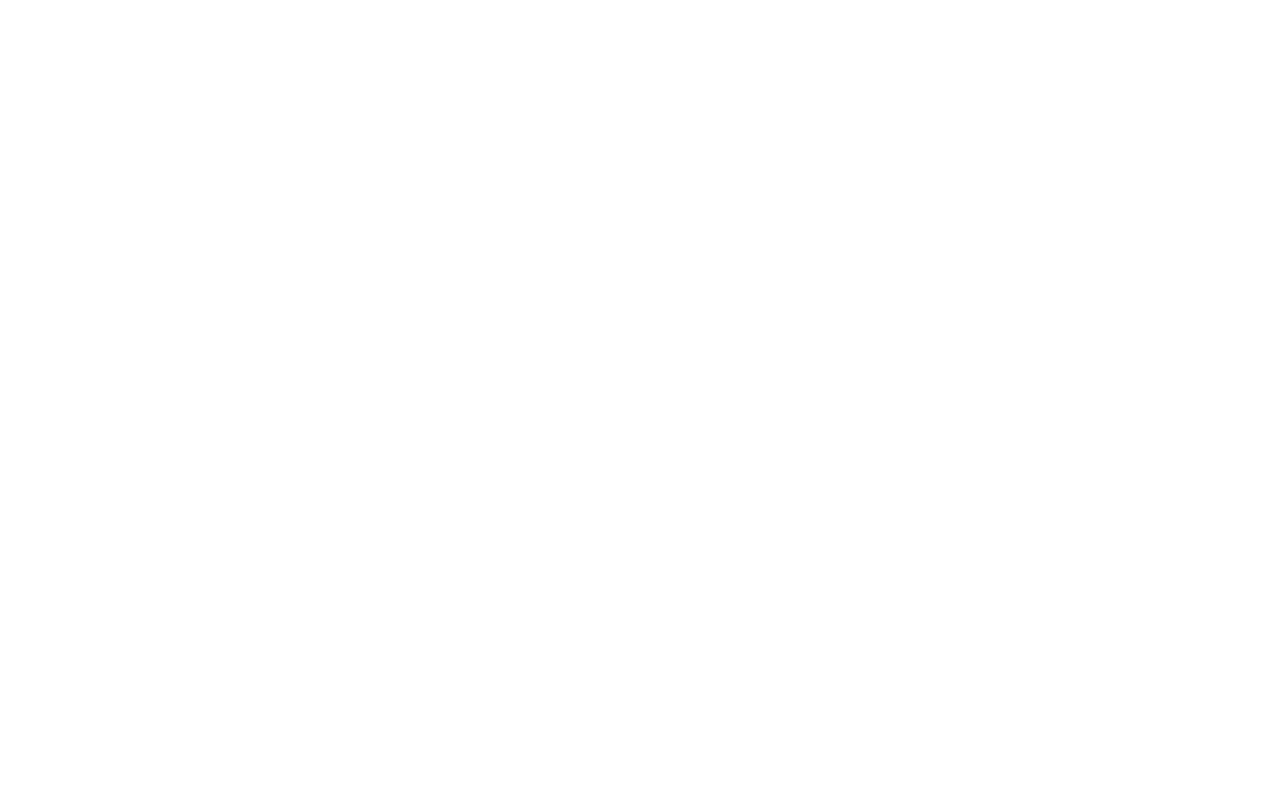
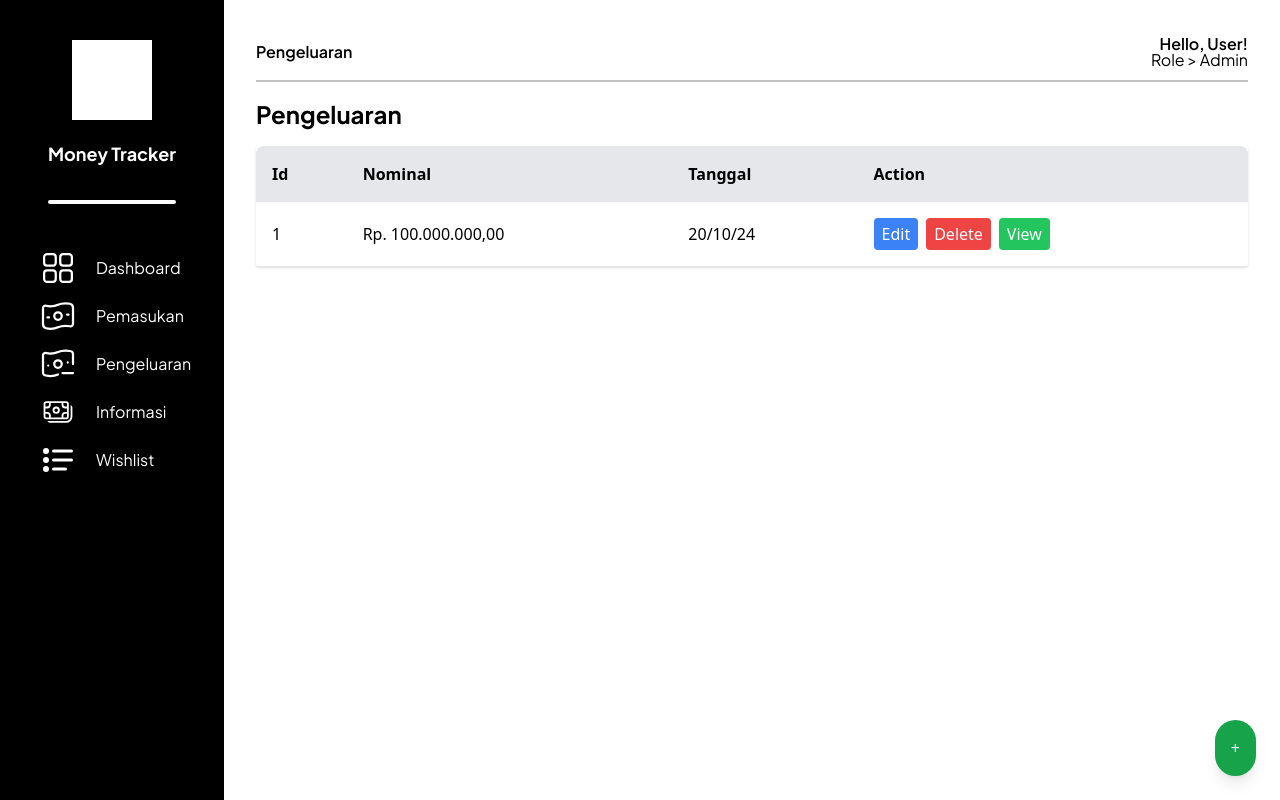
Before and after one commit to Bibintanggg/moneyTrack, a React (Vite) app: page /pengeluaran in a window 1280 px wide. Built offline with nearby package versions, Linux system fonts and the light colour scheme.

Commit message:
Add CRUD : Error value

```diff
--- a/src/pages/Outcome.jsx
+++ b/src/pages/Outcome.jsx
@@ -1,9 +1,163 @@
+import { useState } from "react";
+import Sidebar from "../components/Sidebar";
+import AddView from "../components/Modal/AddView";
+import EditView from "../components/Modal/EditView";
+import DeleteView from "../components/Modal/DeleteView";
+import DetailView from "../components/Modal/DetailView";
+
 function Outcome() {
+    const fields = ["nominal", "tanggal"];
+
+    const [open, setOpen] = useState({
+        add: false,
+        edit: false,
+        delete: false,
+        view: false,
+    });
+    const [activities, setActivities] = useState([
+        {
+            id: 1,
+            sumber: "Hamba Allah",
+            nominal: "Rp. 100.000.000,00",
+            tanggal: "20/10/24",
+        },
+    ]);
+    const [currentActivity, setCurrentActivity] = useState(null);
+
+    const handleAdd = (newActivity) => {
+        setActivities([
+            ...activities,
+            { ...newActivity, id: activities.length + 1 },
+        ]);
+        setOpen({ ...open, add: false });
+    };
+
+    const handleEdit = (updatedActivity) => {
+        setActivities(
+            activities.map((activity) =>
+                activity.id === updatedActivity.id ? updatedActivity : activity
+            )
+        );
+        setOpen({ ...open, edit: false });
+    };
+
+    const handleDelete = (id) => {
+        setActivities(activities.filter((activity) => activity.id !== id));
+        setOpen({ ...open, delete: false });
+    };
+
     return (
-        <div>
+        <section className="relative min-h-screen">
+            <Sidebar />
+            <div className="ml-56 p-8">
+                <div className="flex justify-between text-left">
+                    <h1 className="text-base font-semibold font-jakarta pt-2">
+                        Pengeluaran
+                    </h1>
+                    <div className="text-right">
+                        <h2 className="text-base font-semibold font-jakarta">
+                            Hello, User!
+                        </h2>
+                        <p className="-translate-y-2 font-jakarta">
+                            Role &gt; Admin
+                        </p>
+                    </div>
+                </div>
+                <div className="w-full h-0.5 mx-auto opacity-25 bg-black"></div>
 
-        </div>
-    )
+                <h1 className="text-2xl font-bold font-jakarta mt-4">Pengeluaran</h1>
+
+                <table className="min-w-full mt-4 bg-white rounded shadow">
+                    <thead>
+                        <tr className="text-left bg-gray-200">
+                            <th className="p-4 rounded-tl-lg">Id</th>
+                            {fields.map((field) => (
+                                <th key={field} className="p-4">
+                                    {field.charAt(0).toUpperCase() + field.slice(1)}
+                                </th>
+                            ))}
+                            <th className="p-4 rounded-tr-lg">Action</th>
+                        </tr>
+                    </thead>
+                    <tbody>
+                        {activities.map((activity) => (
+                            <tr key={activity.id} className="border-b">
+                                <td className="p-4">{activity.id}</td>
+                                {fields.map((field) => (
+                                    <td key={field} className="p-4">
+                                        {activity[field]}
+                                    </td>
+                                ))}
+                                <td className="flex p-4 space-x-2">
+                                    <button
+                                        className="px-2 py-1 text-white bg-blue-500 rounded hover:bg-blue-600"
+                                        onClick={() => {
+                                            setCurrentActivity(activity);
+                                            setOpen({ ...open, edit: true });
+                                        }}
+                                    >
+                                        Edit
+                                    </button>
+
+                                    <button
+                                        className="px-2 py-1 text-white bg-red-500 rounded hover:bg-red-600"
+                                        onClick={() => {
+                                            setCurrentActivity(activity);
+                                            setOpen({ ...open, delete: true });
+                                        }}
+                                    >
+                                        Delete
+                                    </button>
+                                    <button
+                                        className="px-2 py-1 text-white bg-green-500 rounded hover:bg-green-600"
+                                        onClick={() => {
+                                            setCurrentActivity(activity);
+                                            setOpen({ ...open, view: true });
+                                        }}
+                                    >
+                                        View
+                                    </button>
+                                </td>
+                            </tr>
+                        ))}
+                    </tbody>
+                </table>
+
+                <button
+                    className="fixed p-4 text-white bg-green-600 rounded-full shadow-lg bottom-6 right-6 hover:bg-green-700"
+                    onClick={() => setOpen({ ...open, add: true })}
+                >
+                    +
+                </button>
+
+                <AddView
+                    open={open.add}
+                    onClose={() => setOpen({ ...open, add: false })}
+                    onSubmit={handleAdd}
+                    fields={fields}
+                />
+                <EditView
+                    open={open.edit}
+                    onClose={() => setOpen({ ...open, edit: false })}
+                    onSubmit={handleEdit}
+                    fields={fields}
+                    activity={currentActivity}
+                />
+                <DeleteView
+                    open={open.delete}
+                    onClose={() => setOpen({ ...open, delete: false })}
+                    onSubmit={() => handleDelete(currentActivity.id)}
+                    activity={currentActivity}
+                />
+                <DetailView
+                    open={open.view}
+                    onClose={() => setOpen({ ...open, view: false })}
+                    fields={fields}
+                    data={currentActivity}
+                />
+            </div>
+        </section>
+    );
 }
 
-export default Outcome
+export default Outcome;
```
